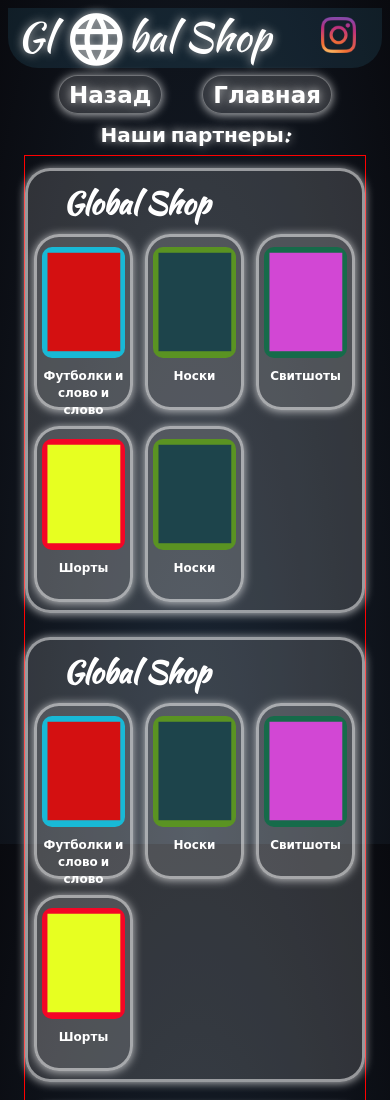
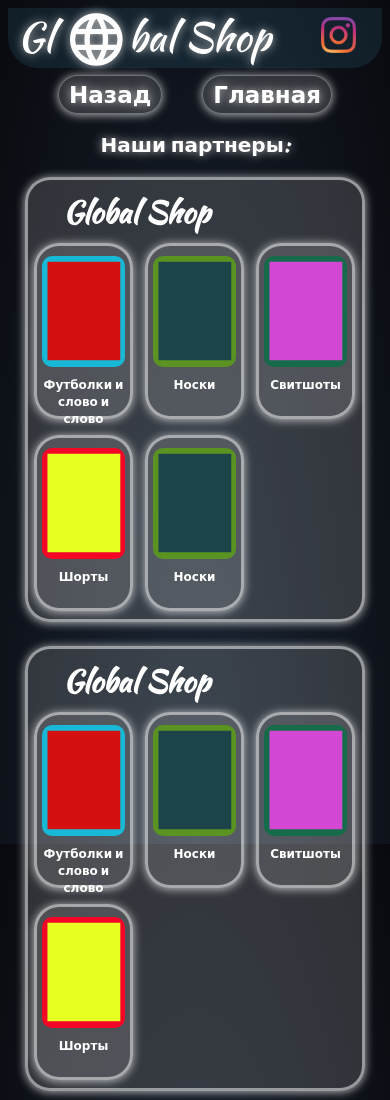
Before and after one commit to DavidZernov/beta-test, a plain HTML site: page category/sellers/saller0.html in a window 390 px wide. Shown: the top 1100 px of the page. Drawn offline with Linux system fonts and the light colour scheme.

Commit message:
Add files via upload

```diff
--- a/css/cssSellers/saller0css.css
+++ b/css/cssSellers/saller0css.css
@@ -121,7 +121,6 @@
 	align-content: center;
 	max-height: 5000px;
 	max-width: 1300px;
-	border: 1px solid red;
 }
 .sallerName{
 	width: 100%;
@@ -311,7 +310,7 @@ a{
 }
 	.catName{
 	font-size: 22px;
-	margin-top: 10px;
+	margin-top: 20px;
 	height: 30px;
 }
 	.sallerName{
@@ -364,7 +363,7 @@ a{
 }
 	.catName{
 	font-size: 20px;
-	margin-top: 10px;
+	margin-top: 20px;
 	height: 30px;
 }
 	.sallerName{
@@ -417,7 +416,7 @@ a{
 }
 	.catName{
 	font-size: 20px;
-	margin-top: 10px;
+	margin-top: 20px;
 	height: 30px;
 }
 	.sallerName{
@@ -469,7 +468,7 @@ a{
 }
 	.catName{
 	font-size: 20px;
-	margin-top: 10px;
+	margin-top: 20px;
 	height: 30px;
 }
 	.sallerName{
```
